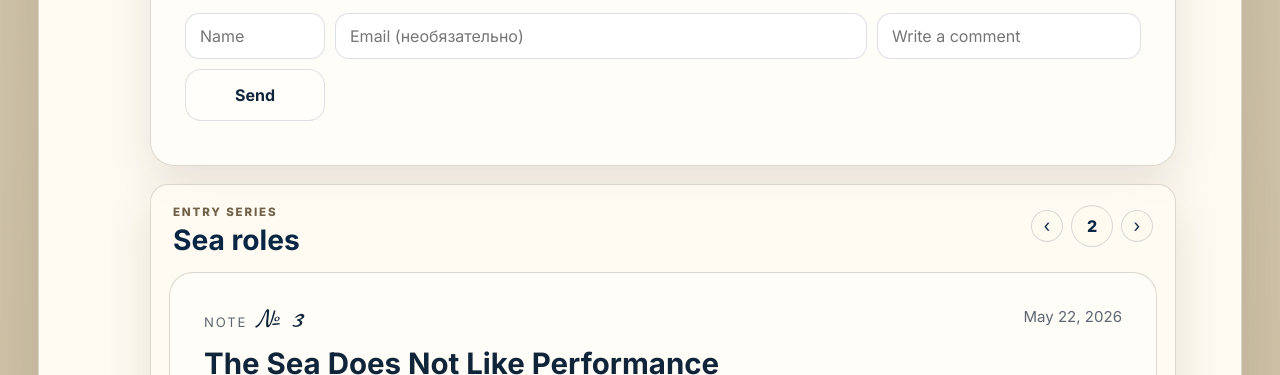
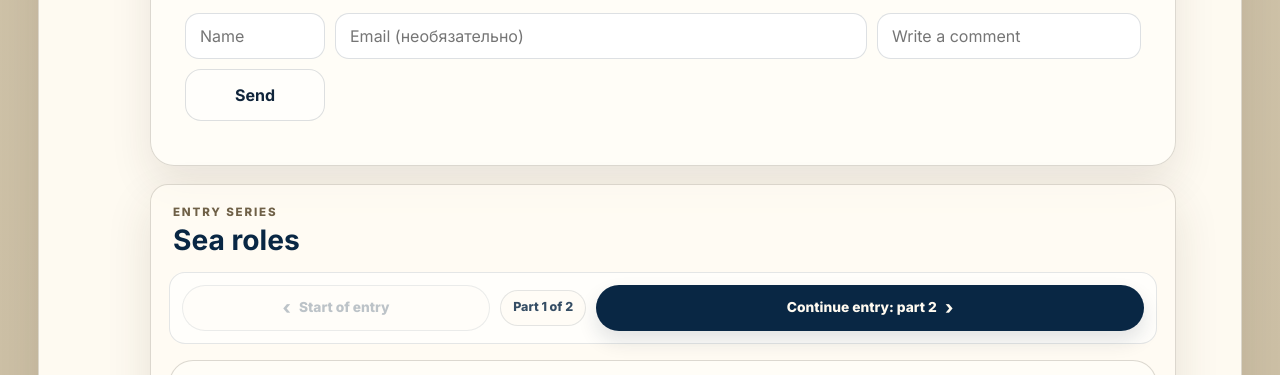
Before and after one commit to vetus-nauta/brkovic-ltd, a PHP site: page /journal.html in a window 1280 px wide. Shown: the part 2370-2745 px from the top of the page. Run offline with PHP 8.4, Linux system fonts and the light colour scheme.

Commit message:
Clarify journal group continuation controls

```diff
--- a/css/journal.css
+++ b/css/journal.css
@@ -3304,3 +3304,152 @@ body.journal-page {
     box-sizing: border-box;
   }
 }
+
+/* === Journal grouped entry continuation controls final 20260524 === */
+.journal-page .journal-group-card__nav,
+.journal-group-card__nav {
+  display: grid;
+  grid-template-columns: minmax(130px, .72fr) max-content minmax(260px, 1.28fr);
+  align-items: center;
+  gap: 10px;
+  width: 100%;
+  margin: 16px 0;
+  padding: 12px;
+  border: 1px solid rgba(9,39,68,.11);
+  border-radius: 16px;
+  background: rgba(255,255,255,.62);
+  box-sizing: border-box;
+}
+
+.journal-page .journal-group-card__nav--top,
+.journal-group-card__nav--top {
+  margin-top: 14px;
+}
+
+.journal-page .journal-group-card__nav--bottom,
+.journal-group-card__nav--bottom {
+  margin-bottom: 0;
+}
+
+.journal-page .journal-group-card__button,
+.journal-group-card__button {
+  width: 100%;
+  min-width: 0;
+  height: auto;
+  min-height: 46px;
+  display: inline-flex;
+  align-items: center;
+  justify-content: center;
+  gap: 8px;
+  padding: 10px 16px 11px;
+  border: 1px solid rgba(9,39,68,.16);
+  border-radius: 999px;
+  color: #fffaf0;
+  background: #092744;
+  box-shadow: 0 10px 20px rgba(16,36,58,.12);
+  font-size: .86rem;
+  font-weight: 900;
+  line-height: 1.2;
+  letter-spacing: 0;
+  text-align: center;
+  white-space: normal;
+  cursor: pointer;
+  box-sizing: border-box;
+  transition: transform .18s ease, background .18s ease, border-color .18s ease, opacity .18s ease;
+}
+
+.journal-page .journal-group-card__button--prev,
+.journal-group-card__button--prev {
+  color: rgba(9,39,68,.82);
+  background: rgba(255,252,244,.92);
+  box-shadow: none;
+}
+
+.journal-page .journal-group-card__button--next,
+.journal-group-card__button--next {
+  justify-self: stretch;
+}
+
+.journal-page .journal-group-card__button:hover:not(:disabled),
+.journal-page .journal-group-card__button:focus-visible:not(:disabled),
+.journal-group-card__button:hover:not(:disabled),
+.journal-group-card__button:focus-visible:not(:disabled) {
+  transform: translateY(-1px);
+  border-color: rgba(9,39,68,.24);
+  background: #123653;
+}
+
+.journal-page .journal-group-card__button--prev:hover:not(:disabled),
+.journal-page .journal-group-card__button--prev:focus-visible:not(:disabled),
+.journal-group-card__button--prev:hover:not(:disabled),
+.journal-group-card__button--prev:focus-visible:not(:disabled) {
+  color: #092744;
+  background: #fffaf0;
+}
+
+.journal-page .journal-group-card__button:disabled,
+.journal-group-card__button:disabled {
+  cursor: default;
+  opacity: .52;
+  color: rgba(9,39,68,.52);
+  background: rgba(255,252,244,.58);
+  box-shadow: none;
+  transform: none;
+}
+
+.journal-page .journal-group-card__button-icon,
+.journal-group-card__button-icon {
+  flex: 0 0 auto;
+  font-size: 1.16rem;
+  line-height: 1;
+}
+
+.journal-page .journal-group-card__button-text,
+.journal-group-card__button-text {
+  min-width: 0;
+  overflow-wrap: normal;
+  word-break: normal;
+}
+
+.journal-page .journal-group-card__progress,
+.journal-group-card__progress {
+  min-height: 36px;
+  display: inline-flex;
+  align-items: center;
+  justify-content: center;
+  padding: 7px 12px 8px;
+  border: 1px solid rgba(9,39,68,.11);
+  border-radius: 999px;
+  color: rgba(9,39,68,.82);
+  background: rgba(255,252,244,.82);
+  font-size: .78rem;
+  font-weight: 900;
+  line-height: 1;
+  white-space: nowrap;
+}
+
+@media (max-width: 920px) {
+  .journal-page .journal-group-card__nav,
+  .journal-group-card__nav {
+    grid-template-columns: minmax(120px, .68fr) max-content minmax(236px, 1.32fr);
+  }
+}
+
+@media (max-width: 620px) {
+  .journal-page .journal-group-card__nav,
+  .journal-group-card__nav {
+    grid-template-columns: minmax(0, 1fr);
+    gap: 8px;
+  }
+
+  .journal-page .journal-group-card__progress,
+  .journal-group-card__progress {
+    order: -1;
+    width: 100%;
+  }
+
+  .journal-page .journal-group-card__button,
+  .journal-group-card__button {
+    width: 100%;
+  }
+}
--- a/journal.html
+++ b/journal.html
@@ -14,7 +14,7 @@
   <link rel="stylesheet" href="css/variables.css" />
   <link rel="stylesheet" href="css/main.css?v=20260520-footer-01" />
   <link rel="stylesheet" href="css/responsive.css?v=20260520-footer-01" />
-  <link rel="stylesheet" href="css/journal.css?v=20260524-journal-sync-01" />
+  <link rel="stylesheet" href="css/journal.css?v=20260524-journal-sync-03" />
   <link rel="stylesheet" href="css/journal-single.css" />
   <link rel="icon" type="image/png" href="favicons/favicon-clean.png?v=2" />
   <link rel="apple-touch-icon" href="favicons/apple-touch-icon-clean.png?v=2" />
@@ -115,7 +115,7 @@
   <script src="js/config.js"></script>
   <script src="js/language.js?v=20260519-01"></script>
   <script src="js/main.js?v=20260519-01"></script>
-  <script src="js/journal.js?v=20260524-journal-sync-01"></script>
+  <script src="js/journal.js?v=20260524-journal-sync-03"></script>
 
 
 </body>
--- a/js/journal.js
+++ b/js/journal.js
@@ -484,6 +484,27 @@ let lightboxJustClosedAt = 0;
       : (group.descriptionEn || group.descriptionRu || '');
   }
 
+  function groupNavMarkup(total, position) {
+    const isRu = getLang() === 'ru';
+    const progress = isRu ? `Часть 1 из ${total}` : `Part 1 of ${total}`;
+    const prev = isRu ? 'Начало записи' : 'Start of entry';
+    const next = isRu ? 'Продолжить запись: часть 2' : 'Continue entry: part 2';
+
+    return `
+      <div class="journal-group-card__nav journal-group-card__nav--${position}" data-group-nav>
+        <button class="journal-group-card__button journal-group-card__button--prev" type="button" data-group-step="-1" aria-label="${escapeHtml(prev)}" disabled>
+          <span class="journal-group-card__button-icon" aria-hidden="true">\u2039</span>
+          <span class="journal-group-card__button-text" data-group-prev-label>${escapeHtml(prev)}</span>
+        </button>
+        <div class="journal-group-card__progress" data-group-progress>${escapeHtml(progress)}</div>
+        <button class="journal-group-card__button journal-group-card__button--next" type="button" data-group-step="1" aria-label="${escapeHtml(next)}">
+          <span class="journal-group-card__button-text" data-group-next-label>${escapeHtml(next)}</span>
+          <span class="journal-group-card__button-icon" aria-hidden="true">\u203a</span>
+        </button>
+      </div>
+    `;
+  }
+
   function wrapJournalGroups(entries) {
     const feed = document.getElementById('journalFeed');
     if (!feed || isSingleMode) return;
@@ -526,22 +547,12 @@ let lightboxJustClosedAt = 0;
             <h3 class="journal-group-card__title">${escapeHtml(title)}</h3>
             ${description ? `<p class="journal-group-card__description">${escapeHtml(description)}</p>` : ''}
           </div>
-          <div class="journal-group-card__tools">
-            <button class="journal-group-card__button journal-group-card__button--top" type="button" data-group-step="-1" aria-label="Previous">\u2039</button>
-            <div class="journal-group-card__count">${escapeHtml(String(sortedCards.length))}</div>
-            <button class="journal-group-card__button journal-group-card__button--top" type="button" data-group-step="1" aria-label="Next">\u203a</button>
-          </div>
         </div>
+        ${groupNavMarkup(sortedCards.length, 'top')}
         <div class="journal-group-card__viewport">
           <div class="journal-group-card__track"></div>
         </div>
-        <div class="journal-group-card__nav">
-          <button class="journal-group-card__button" type="button" data-group-step="-1" aria-label="Previous">\u2039</button>
-          <div class="journal-group-card__dots">
-            ${sortedCards.map((_, index) => `<button class="journal-group-card__dot ${index === 0 ? 'is-active' : ''}" type="button" data-group-index="${index}" aria-label="${index + 1}"></button>`).join('')}
-          </div>
-          <button class="journal-group-card__button" type="button" data-group-step="1" aria-label="Next">\u203a</button>
-        </div>
+        ${groupNavMarkup(sortedCards.length, 'bottom')}
       `;
 
       const track = wrapper.querySelector('.journal-group-card__track');
@@ -562,6 +573,43 @@ let lightboxJustClosedAt = 0;
       const dots = Array.from(card.querySelectorAll('.journal-group-card__dot'));
       if (!track || !slides.length) return;
       const nextButtons = Array.from(card.querySelectorAll('[data-group-step="1"]'));
+      const prevButtons = Array.from(card.querySelectorAll('[data-group-step="-1"]'));
+      const progressNodes = Array.from(card.querySelectorAll('[data-group-progress]'));
+      const prevLabels = Array.from(card.querySelectorAll('[data-group-prev-label]'));
+      const nextLabels = Array.from(card.querySelectorAll('[data-group-next-label]'));
+
+      const labelForState = (index) => {
+        const total = slides.length;
+        const isRu = getLang() === 'ru';
+        return {
+          progress: isRu ? `Часть ${index + 1} из ${total}` : `Part ${index + 1} of ${total}`,
+          prev: index > 0
+            ? (isRu ? `К части ${index}` : `Back to part ${index}`)
+            : (isRu ? 'Начало записи' : 'Start of entry'),
+          next: index < total - 1
+            ? (isRu ? `Продолжить запись: часть ${index + 2}` : `Continue entry: part ${index + 2}`)
+            : (isRu ? 'Продолжение прочитано' : 'Continuation read')
+        };
+      };
+
+      const updateControls = (index) => {
+        const next = Math.max(0, Math.min(slides.length - 1, index));
+        const labels = labelForState(next);
+
+        progressNodes.forEach((node) => { node.textContent = labels.progress; });
+        prevLabels.forEach((node) => { node.textContent = labels.prev; });
+        nextLabels.forEach((node) => { node.textContent = labels.next; });
+
+        prevButtons.forEach((button) => {
+          button.disabled = next <= 0;
+          button.setAttribute('aria-label', labels.prev);
+        });
+
+        nextButtons.forEach((button) => {
+          button.disabled = next >= slides.length - 1;
+          button.setAttribute('aria-label', labels.next);
+        });
+      };
 
       const currentIndex = () => Math.round(track.scrollLeft / Math.max(1, track.clientWidth));
 
@@ -575,6 +623,7 @@ let lightboxJustClosedAt = 0;
 
       const setActive = (index) => {
         dots.forEach((dot, dotIndex) => dot.classList.toggle('is-active', dotIndex === index));
+        updateControls(index);
         updateHeight(index);
       };
 
```
